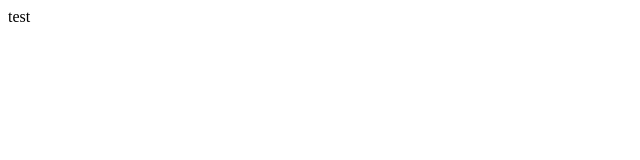
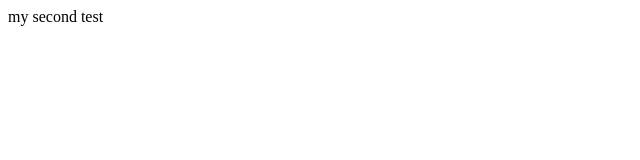
Before and after one commit to twbikeman/mytest, a plain HTML site: page index.html in a window 1280 px wide. Shown: the full height of the page, 0-640 px from the left. Drawn offline with Linux system fonts and the light colour scheme.

Commit message:
change index.html

```diff
--- a/index.html
+++ b/index.html
@@ -3,6 +3,6 @@
   <head>
   </head>
   <body>
-	test
+	my second test
 	</body>
   </html>
```
